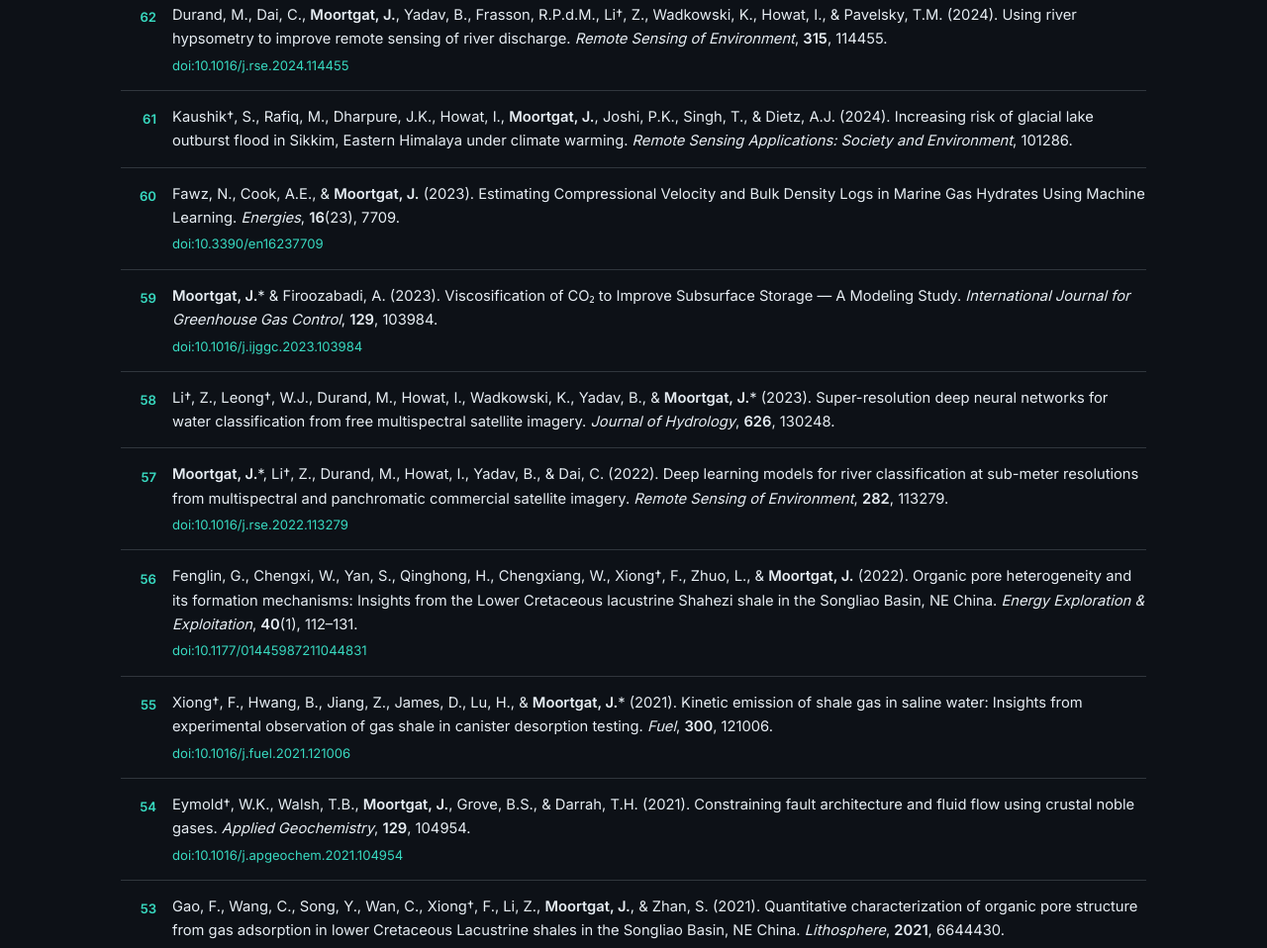
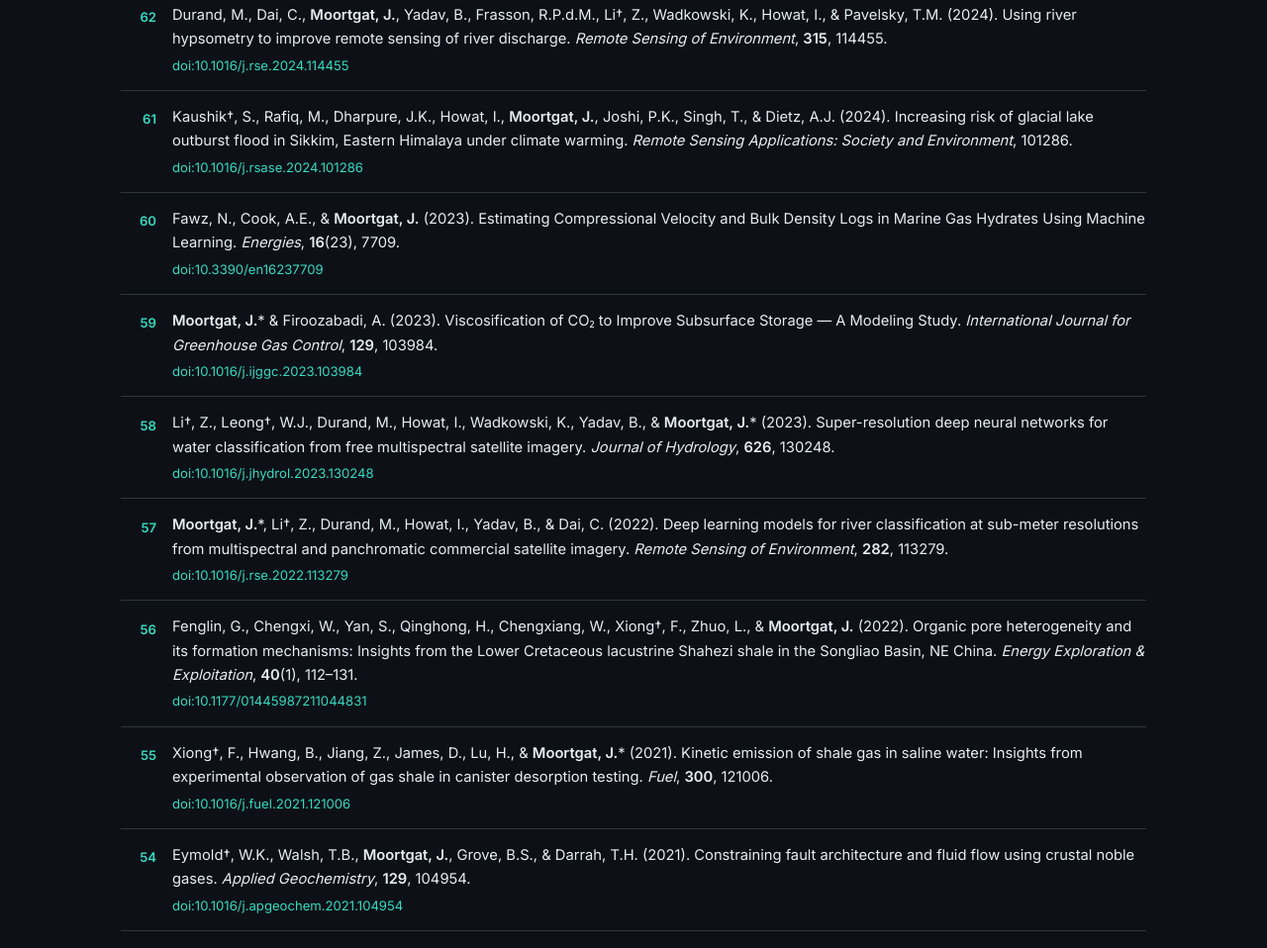
Before and after one commit to jmoortgat/jmoortgat.github.io, a plain HTML site: page publications.html in a window 1280 px wide. Shown: the part 1021-1979 px from the top of the page at 99% size. Drawn offline with Linux system fonts and the light colour scheme.

Commit message:
Add missing DOI links to two publication entries
Kaushik et al. 2024 (Sikkim GLOF) and Li et al. 2023 (super-resolution water classification).

Co-Authored-By: Claude Opus 4.7 (1M context) <noreply@anthropic.com>

```diff
--- a/publications.html
+++ b/publications.html
@@ -117,6 +117,7 @@
             <span class="pub-num">61</span>
             <div class="pub-content">
               <cite>Kaushik†, S., Rafiq, M., Dharpure, J.K., Howat, I., <strong>Moortgat, J.</strong>, Joshi, P.K., Singh, T., &amp; Dietz, A.J. (2024). Increasing risk of glacial lake outburst flood in Sikkim, Eastern Himalaya under climate warming. <em>Remote Sensing Applications: Society and Environment</em>, 101286.</cite>
+              <div class="pub-meta"><a href="https://doi.org/10.1016/j.rsase.2024.101286" target="_blank" rel="noopener">doi:10.1016/j.rsase.2024.101286</a></div>
             </div>
           </li>
 
@@ -140,6 +141,7 @@
             <span class="pub-num">58</span>
             <div class="pub-content">
               <cite>Li†, Z., Leong†, W.J., Durand, M., Howat, I., Wadkowski, K., Yadav, B., &amp; <strong>Moortgat, J.</strong>* (2023). Super-resolution deep neural networks for water classification from free multispectral satellite imagery. <em>Journal of Hydrology</em>, <strong>626</strong>, 130248.</cite>
+              <div class="pub-meta"><a href="https://doi.org/10.1016/j.jhydrol.2023.130248" target="_blank" rel="noopener">doi:10.1016/j.jhydrol.2023.130248</a></div>
             </div>
           </li>
 
```
